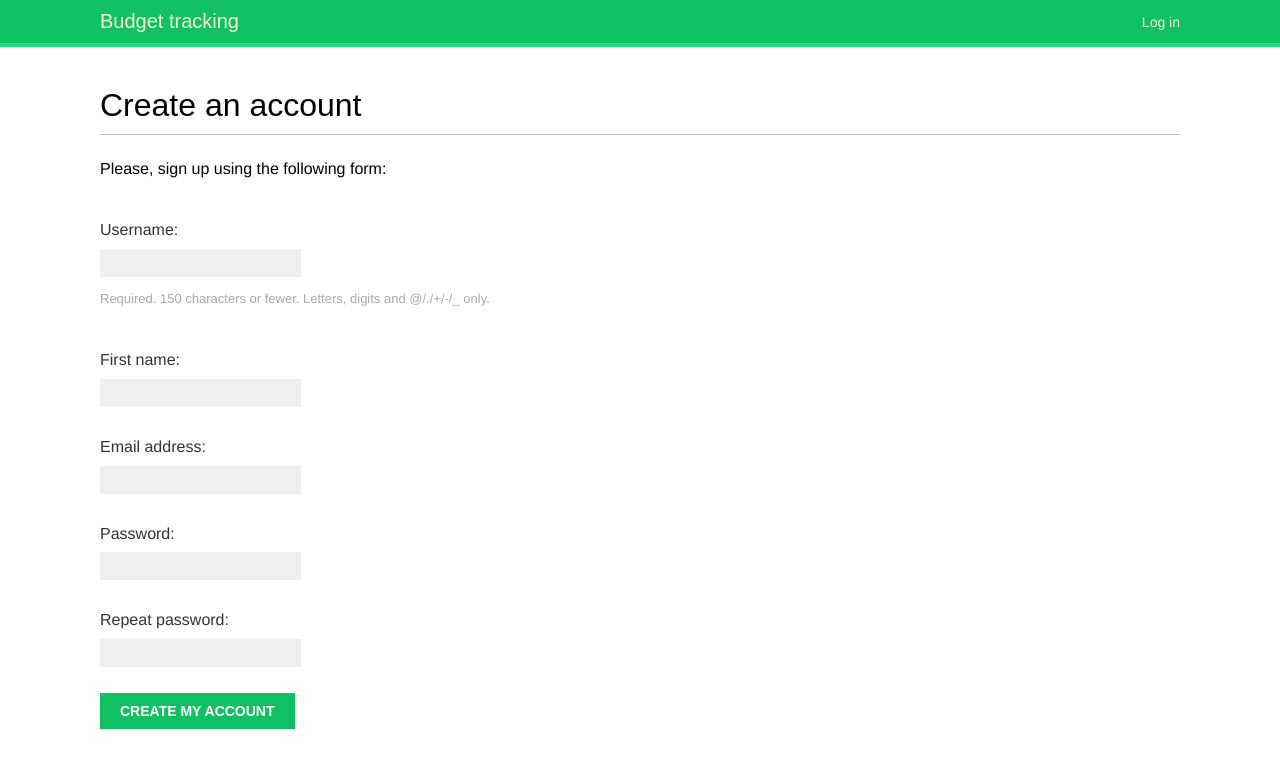
After one commit to eddy-di/budget_tracking, a Django app: page /account/register/ in a window 1280 px wide. The commit adds this page. Shown: the top 768 px of the page. Run offline with Django 4.2, Linux system fonts and the light colour scheme; parts of the project's set-up code (start-up, migrations or seed data) failed here and were passed over; some web fonts are replaced.

Commit message:
add registration page to website

```diff
--- a/account/forms.py
+++ b/account/forms.py
@@ -1,5 +1,24 @@
 from django import forms
+from django.contrib.auth.models import User
+
 
 class LoginForm(forms.Form):
     username = forms.CharField()
     password = forms.CharField(widget=forms.PasswordInput)
+
+
+class UserRegistrationForm(forms.ModelForm):
+    password = forms.CharField(label='Password',
+                               widget=forms.PasswordInput)
+    password2 = forms.CharField(label="Repeat password",
+                                widget=forms.PasswordInput)
+
+    class Meta:
+        model = User
+        fields = ['username', 'first_name', 'email']
+
+    def clean_password2(self):
+        cd = self.cleaned_data
+        if cd['password'] != cd['password2']:
+            raise forms.ValidationError('Passwords don\'t match.')
+        return cd['password2']
--- /dev/null
+++ b/account/templates/account/register.html
@@ -0,0 +1,13 @@
+{% extends "base.html" %}
+
+{% block title %}Create an account{% endblock %}
+
+{% block content %}
+    <h1>Create an account</h1>
+    <p>Please, sign up using the following form:</p>
+    <form method="post">
+        {{ user_form.as_p }}
+        {% csrf_token %}
+        <p><input type="submit" value="Create my account"></p>
+    </form>
+{% endblock %}
--- a/account/templates/registration/login.html
+++ b/account/templates/registration/login.html
@@ -10,7 +10,10 @@
             Please try again.
         </p>
     {% else %}
-        <p>Please, use the following form to log in:</p>
+        <p>
+            Please, use the following form to log in.
+            If you don't have an account <a href="{% url 'account:register' %}">register here</a>
+        </p>
     {% endif %}
     <div class="login-form">
         <form action="{% url 'account:login' %}" method="post">
--- a/account/urls.py
+++ b/account/urls.py
@@ -37,4 +37,5 @@ urlpatterns = [
         auth_views.PasswordResetCompleteView.as_view(template_name='registration/password_reset_complete.html'),
         name='password_reset_complete'),
     # path('', include('django.contrib.auth.urls')),
+    path('register/', views.register, name='register'),
 ]
--- a/account/views.py
+++ b/account/views.py
@@ -2,7 +2,7 @@ from django.http import HttpResponse
 from django.shortcuts import render
 from django.contrib.auth import authenticate, login
 from django.contrib.auth.decorators import login_required
-from .forms import LoginForm
+from .forms import LoginForm, UserRegistrationForm
 
 def user_login(request):
     if request.method == 'POST':
@@ -33,3 +33,22 @@ def wallet(request):
     return render(request,
                   'wallet/wallet_index.html',
                   {'section': 'wallet'})
+
+
+def register(request):
+    if request.method == "POST":
+        user_form = UserRegistrationForm(request.POST)
+
+        if user_form.is_valid():
+            new_user = user_form.save(commit=False) # create new user obj but not commit to db
+            new_user.set_password(user_form.cleaned_data['password']) # set password to user obj
+            new_user.save() # save user obj in db
+            return render(request,
+                          'account/register_done.html',
+                          {'new_user': new_user})
+
+    else:
+        user_form = UserRegistrationForm()
+    return render(request,
+                  'account/register.html',
+                  {'user_form': user_form})
```
Also changed, not shown: account/templates/account/register_done.html (added, +11 -0 lines).
